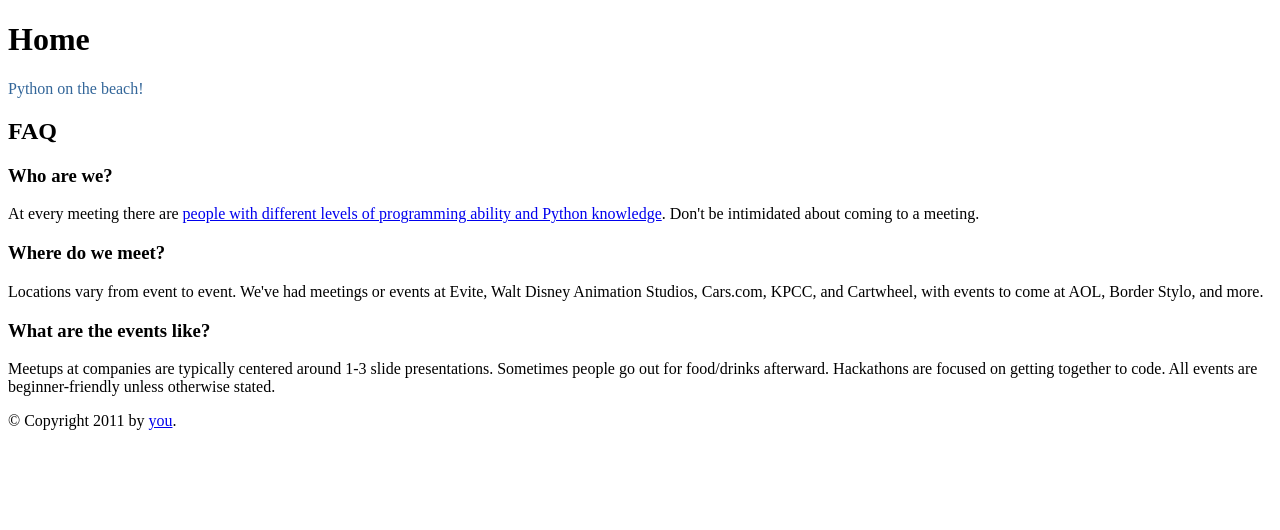
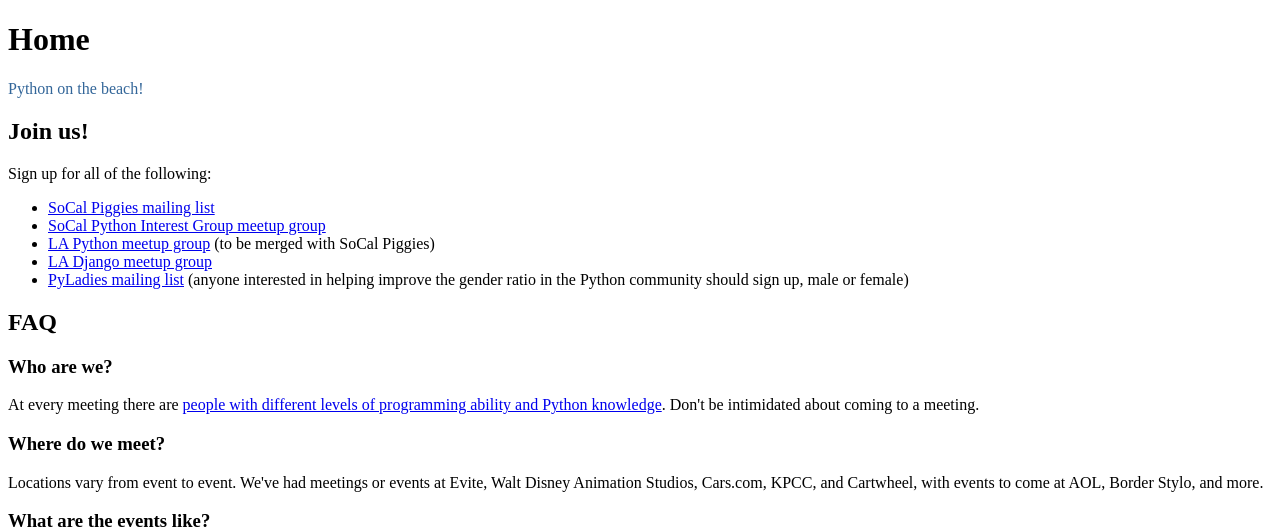
Before and after one commit to audreyfeldroy/pythonla, a Python web app: template site/pythonla/templates/home.jinja2 in a window 1280 px wide. Shown: the part 60-590 px from the top of the page. Run offline with Jinja, Linux system fonts and the light colour scheme; the template is opened without the code that fills it, so the values that code supplies are empty.

Commit message:
Added links to homepage.

```diff
--- a/site/pythonla/templates/home.jinja2
+++ b/site/pythonla/templates/home.jinja2
@@ -7,11 +7,20 @@
     </style>
 {% endblock styles %}
 {% block content %}
-    <div class="span-16">
+    <div class="span-15 append-1">
         <h1>Home</h1>
         <p class="important">
           Python on the beach!
         </p>
+        <h2>Join us!</h2>
+        <p>Sign up for all of the following:</p>
+        <ul>
+            <li><a href="http://lists.idyll.org/listinfo/socal-piggies">SoCal Piggies mailing list</a></li>
+            <li><a href="http://www.meetup.com/socalpython/">SoCal Python Interest Group meetup group</a></li>
+            <li><a href="http://www.meetup.com/lapython/">LA Python meetup group</a> (to be merged with SoCal Piggies)</li>
+            <li><a href="http://www.meetup.com/ladjango/">LA Django meetup group</a></li>
+            <li><a href="http://www.pyladies.com">PyLadies mailing list</a> (anyone interested in helping improve the gender ratio in the Python community should sign up, male or female)</li>
+        </ul>
     </div>
     <div class="span-6 box">
         <h2>FAQ</h2>
```
